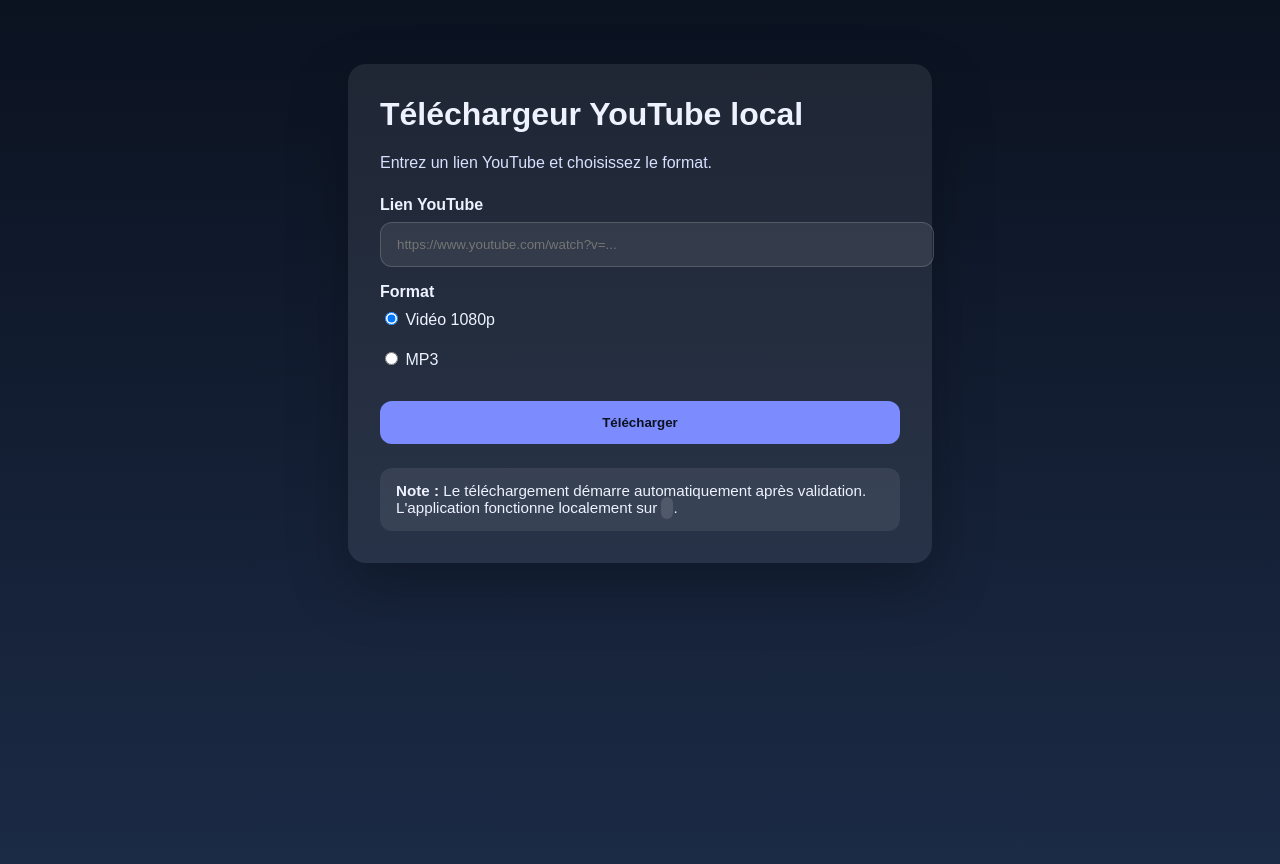
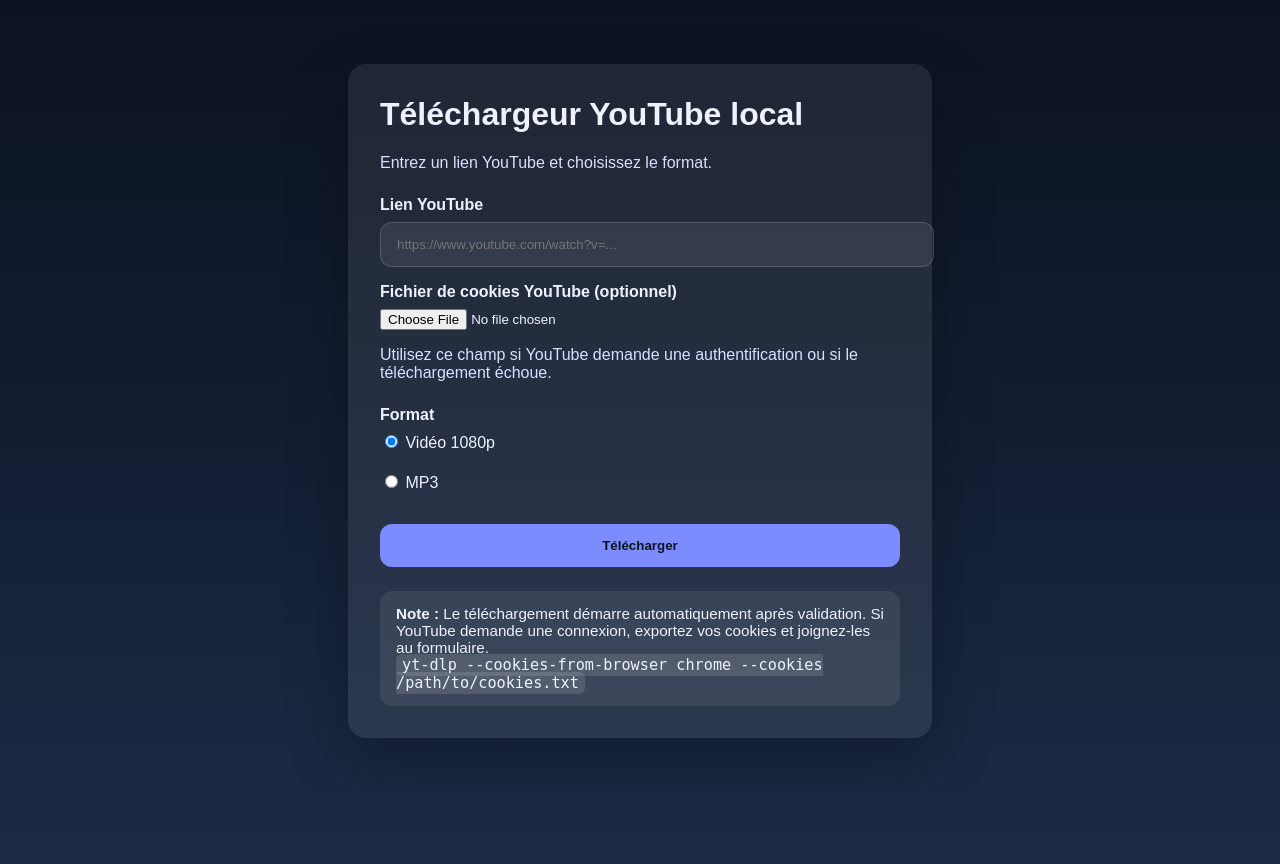
Before and after one commit to tachinosaure/YT_Dowloadeur, a Flask app: page / in a window 1280 px wide. Run offline with Flask 3, Linux system fonts and the light colour scheme.

Commit message:
Update index.html

```diff
--- a/templates/index.html
+++ b/templates/index.html
@@ -21,9 +21,13 @@
       {% endif %}
       {% endwith %}
 
-      <form method="post" action="/">
+      <form method="post" action="/download" enctype="multipart/form-data">
         <label for="url">Lien YouTube</label>
         <input id="url" name="url" type="url" placeholder="https://www.youtube.com/watch?v=..." required>
+
+        <label for="cookies">Fichier de cookies YouTube (optionnel)</label>
+        <input id="cookies" name="cookies" type="file" accept=".txt">
+        <p class="small">Utilisez ce champ si YouTube demande une authentification ou si le téléchargement échoue.</p>
 
         <label>Format</label>
         <div class="radio-group">
@@ -35,7 +39,8 @@
       </form>
 
       <div class="note">
-        <strong>Note :</strong> Le téléchargement démarre automatiquement après validation. L'application fonctionne localement sur <code></code>.
+        <strong>Note :</strong> Le téléchargement démarre automatiquement après validation. Si YouTube demande une connexion, exportez vos cookies et joignez-les au formulaire.<br>
+        <code>yt-dlp --cookies-from-browser chrome --cookies /path/to/cookies.txt</code>
       </div>
     </main>
   </body>
```
